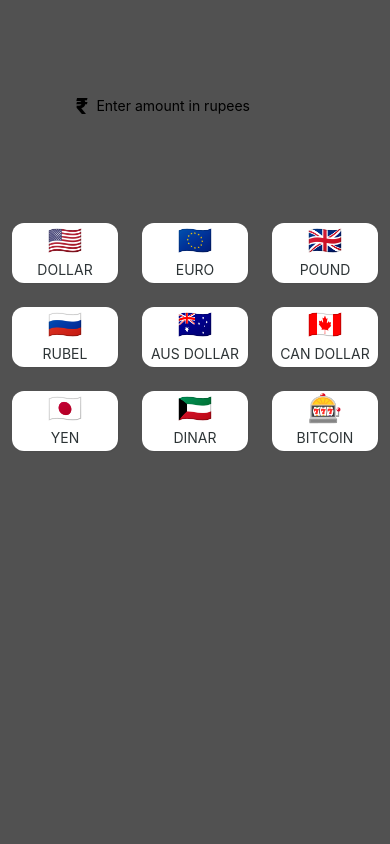
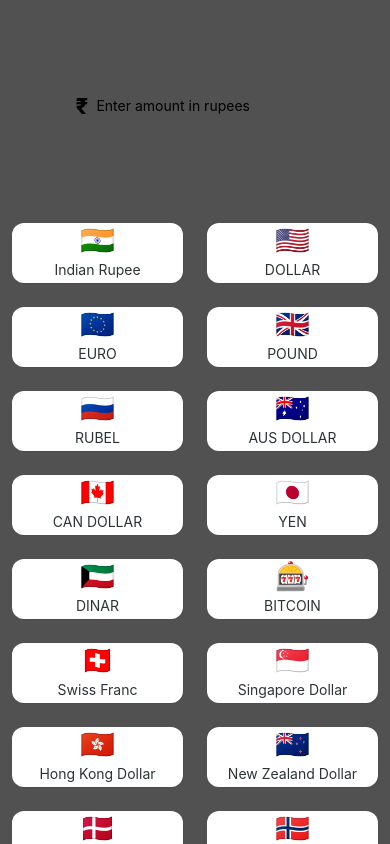
Before and after one commit to maheshpawar3819/CurrencyConverter, a React Native app: screen / in a window 390 px wide. Built offline with nearby package versions, Linux system fonts and the light colour scheme.

Commit message:
add more correncyes

```diff
--- a/src/App.tsx
+++ b/src/App.tsx
@@ -1,13 +1,10 @@
 import React, {useState} from 'react';
 import type {PropsWithChildren} from 'react';
 import {
-  SafeAreaView,
-  ScrollView,
   StatusBar,
   StyleSheet,
   Text,
   TextInput,
-  useColorScheme,
   View,
   FlatList,
   Pressable,
@@ -59,7 +56,7 @@
               value={inputValue}
               clearButtonMode="always" //only for ios
               onChangeText={setInputValue}
-              keyboardType="number-pad"
+              keyboardType="numeric"
               placeholder="Enter amount in rupees"
             />
           </View>
@@ -68,7 +65,7 @@
         </View>
         <View style={styles.bottomContainer}>
           <FlatList
-            numColumns={3}
+            numColumns={2}
             data={currencyByRupee}
             keyExtractor={item => item.name}
             renderItem={({item}) => (
--- a/src/constants.ts
+++ b/src/constants.ts
@@ -1,5 +1,11 @@
 export const currencyByRupee: Currency[] = [
-  {
+    {
+      name: 'Indian Rupee',
+      value: 1.0,
+      flag: '🇮🇳',
+      symbol: '₹',
+    },
+    {
     name: 'DOLLAR',
     value: 0.012271428,
     flag: '🇺🇸',
@@ -53,4 +59,310 @@
     flag: '🎰',
     symbol: '₿',
   },
+  {
+    name: 'Swiss Franc',
+    value: 0.011318057,
+    flag: '🇨🇭',
+    symbol: 'CHF',
+  },
+  {
+    name: 'Singapore Dollar',
+    value: 0.016557847,
+    flag: '🇸🇬',
+    symbol: 'S$',
+  },
+  {
+    name: 'Hong Kong Dollar',
+    value: 0.096072352,
+    flag: '🇭🇰',
+    symbol: 'HK$',
+  },
+  {
+    name: 'New Zealand Dollar',
+    value: 0.019034245,
+    flag: '🇳🇿',
+    symbol: 'NZ$',
+  },
+  {
+    name: 'Danish Krone',
+    value: 0.083642,
+    flag: '🇩🇰',
+    symbol: 'DKK',
+  },
+  {
+    name: 'Norwegian Krone',
+    value: 0.11618,
+    flag: '🇳🇴',
+    symbol: 'NOK',
+  },
+  {
+    name: 'Swedish Krona',
+    value: 0.11067,
+    flag: '🇸🇪',
+    symbol: 'SEK',
+  },
+  {
+    name: 'South African Rand',
+    value: 0.22998,
+    flag: '🇿🇦',
+    symbol: 'ZAR',
+  },
+  {
+    name: 'Thai Baht',
+    value: 0.43429,
+    flag: '🇹🇭',
+    symbol: 'THB',
+  },
+  {
+    name: 'Malaysian Ringgit',
+    value: 0.05142,
+    flag: '🇲🇾',
+    symbol: 'MYR',
+  },
+  {
+    name: 'Philippine Peso',
+    value: 0.68825,
+    flag: '🇵🇭',
+    symbol: '₱',
+  },
+  {
+    name: 'Brazilian Real',
+    value: 0.06126,
+    flag: '🇧🇷',
+    symbol: 'R$',
+  },
+  {
+    name: 'Indonesian Rupiah',
+    value: 183.29,
+    flag: '🇮🇩',
+    symbol: 'Rp',
+  },
+  {
+    name: 'Vietnamese Dong',
+    value: 276.66,
+    flag: '🇻🇳',
+    symbol: '₫',
+  },
+  {
+    name: 'Mexican Peso',
+    value: 0.22876,
+    flag: '🇲🇽',
+    symbol: 'MX$',
+  },
+  {
+    name: 'Turkish Lira',
+    value: 0.33578,
+    flag: '🇹🇷',
+    symbol: '₺',
+  },
+  {
+    name: 'Israeli New Shekel',
+    value: 0.04547,
+    flag: '🇮🇱',
+    symbol: '₪',
+  },
+  {
+    name: 'Colombian Peso',
+    value: 55.07,
+    flag: '🇨🇴',
+    symbol: 'COL$',
+  },
+  {
+    name: 'Peruvian Sol',
+    value: 0.04613,
+    flag: '🇵🇪',
+    symbol: 'S/.',
+  },
+  {
+    name: 'Bangladeshi Taka',
+    value: 1.0624,
+    flag: '🇧🇩',
+    symbol: '৳',
+  },
+  {
+    name: 'Pakistani Rupee',
+    value: 3.0769,
+    flag: '🇵🇰',
+    symbol: '₨',
+  },
+  {
+    name: 'Sri Lankan Rupee',
+    value: 2.7241,
+    flag: '🇱🇰',
+    symbol: 'Rs',
+  },
+  {
+    name: 'UAE Dirham',
+    value: 0.045022,
+    flag: '🇦🇪',
+    symbol: 'د.إ',
+  },
+  {
+    name: 'Czech Koruna',
+    value: 0.28355,
+    flag: '🇨🇿',
+    symbol: 'Kč',
+  },
+  {
+    name: 'Hungarian Forint',
+    value: 4.3271,
+    flag: '🇭🇺',
+    symbol: 'Ft',
+  },
+  {
+    name: 'Romanian Leu',
+    value: 0.05938,
+    flag: '🇷🇴',
+    symbol: 'lei',
+  },
+  {
+    name: 'Bulgarian Lev',
+    value: 0.02277,
+    flag: '🇧🇬',
+    symbol: 'лв',
+  },
+  {
+    name: 'Croatian Kuna',
+    value: 0.09345,
+    flag: '🇭🇷',
+    symbol: 'kn',
+  },
+  {
+    name: 'Icelandic Króna',
+    value: 1.6913,
+    flag: '🇮🇸',
+    symbol: 'kr',
+  },
+  {
+    name: 'Kazakhstani Tenge',
+    value: 5.6475,
+    flag: '🇰🇿',
+    symbol: '₸',
+  },
+  {
+    name: 'Serbian Dinar',
+    value: 1.4405,
+    flag: '🇷🇸',
+    symbol: 'дин.',
+  },
+  {
+    name: 'Lebanese Pound',
+    value: 18423.33,
+    flag: '🇱🇧',
+    symbol: 'ل.ل',
+  },
+  {
+    name: 'Jordanian Dinar',
+    value: 0.00849,
+    flag: '🇯🇴',
+    symbol: 'د.أ',
+  },
+  {
+    name: 'Omani Rial',
+    value: 0.00468,
+    flag: '🇴🇲',
+    symbol: 'ر.ع.',
+  },
+  {
+    name: 'Bahraini Dinar',
+    value: 0.00462,
+    flag: '🇧🇭',
+    symbol: '.د.ب',
+  },
+  {
+    name: 'Qatari Rial',
+    value: 0.04574,
+    flag: '🇶🇦',
+    symbol: 'ر.ق',
+  },
+  {
+    name: 'Algerian Dinar',
+    value: 1.6358,
+    flag: '🇩🇿',
+    symbol: 'د.ج',
+  },
+  {
+    name: 'Moroccan Dirham',
+    value: 0.1297,
+    flag: '🇲🇦',
+    symbol: 'د.م.',
+  },
+  {
+    name: 'Tunisian Dinar',
+    value: 0.03731,
+    flag: '🇹🇳',
+    symbol: 'د.ت',
+  },
+  {
+    name: 'Mauritian Rupee',
+    value: 0.55668,
+    flag: '🇲🇺',
+    symbol: '₨',
+  },
+  {
+    name: 'Rwandan Franc',
+    value: 15.87,
+    flag: '🇷🇼',
+    symbol: 'FRW',
+  },
+  {
+    name: 'Ugandan Shilling',
+    value: 46.54,
+    flag: '🇺🇬',
+    symbol: 'USh',
+  },
+  {
+    name: 'Tanzanian Shilling',
+    value: 30.42,
+    flag: '🇹🇿',
+    symbol: 'TSh',
+  },
+  {
+    name: 'Zambian Kwacha',
+    value: 0.207,
+    flag: '🇿🇲',
+    symbol: 'ZK',
+  },
+  {
+    name: 'Botswana Pula',
+    value: 0.129,
+    flag: '🇧🇼',
+    symbol: 'P',
+  },
+  {
+    name: 'Ghanaian Cedi',
+    value: 0.135,
+    flag: '🇬🇭',
+    symbol: '₵',
+  },
+  {
+    name: 'Nigerian Naira',
+    value: 6.94,
+    flag: '🇳🇬',
+    symbol: '₦',
+  },
+  {
+    name: 'Kyrgyzstani Som',
+    value: 1.067,
+    flag: '🇰🇬',
+    symbol: 'с',
+  },
+  {
+    name: 'Uzbekistani Som',
+    value: 14226.55,
+    flag: '🇺🇿',
+    symbol: 'лв',
+  },
+  {
+    name: 'Mongolian Tögrög',
+    value: 45.34,
+    flag: '🇲🇳',
+    symbol: '₮',
+  },
+  {
+    name: 'Afghan Afghani',
+    value: 1.054,
+    flag: '🇦🇫',
+    symbol: '؋',
+  },
 ];
```
